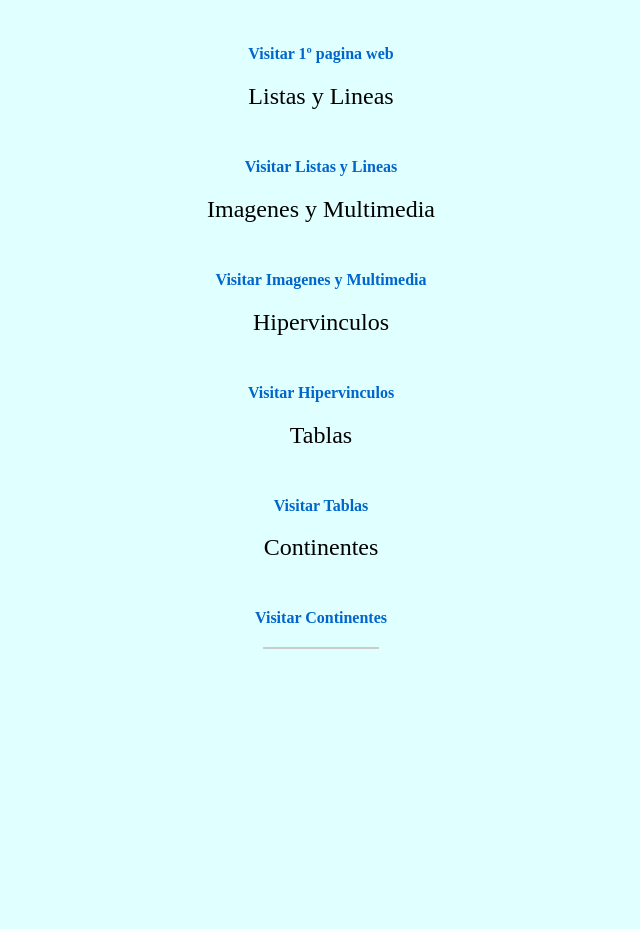
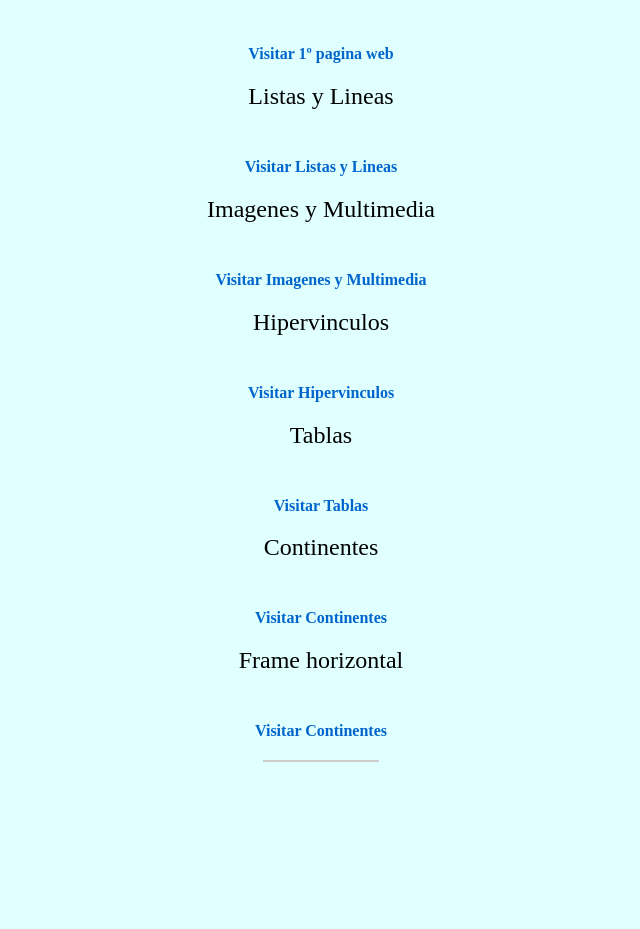
Before and after one commit to FloresRamirezVictorE/menu, a plain HTML site: page index.html in a window 1280 px wide. Shown: the part 423-1352 px from the top of the page, without its empty margins (319-959 px from the left). Before the commit the page ends 1244 px from the top, so only its background shows below. Drawn offline with Linux system fonts and the light colour scheme.

Commit message:
Update index.html

```diff
--- a/index.html
+++ b/index.html
@@ -56,6 +56,13 @@
     </h2>
 <br><a href="https://floresramirezvictore.github.io/Continentes/" target="_blank" style="color: #0066cc; text-decoration: none; font-weight: bold;">Visitar Continentes</a></br>
 
+<h2 style="font-family: 'Algerian', serif; font-size: 24px; font-weight: normal; margin-bottom: 30px;">
+        Frame horizontal
+    </h2>
+<br><a href="https://floresramirezvictore.github.io/Continentes" target="_blank" style="color: #0066cc; text-decoration: none; font-weight: bold;">Visitar Continentes</a></br>
+
+
+
 <hr style="width: 50%; margin: 20px auto; border: 1px solid #ccc;">
 
     <div style="max-width: 400px; margin: 0 auto; text-align: center; display: inline-block;">
```
